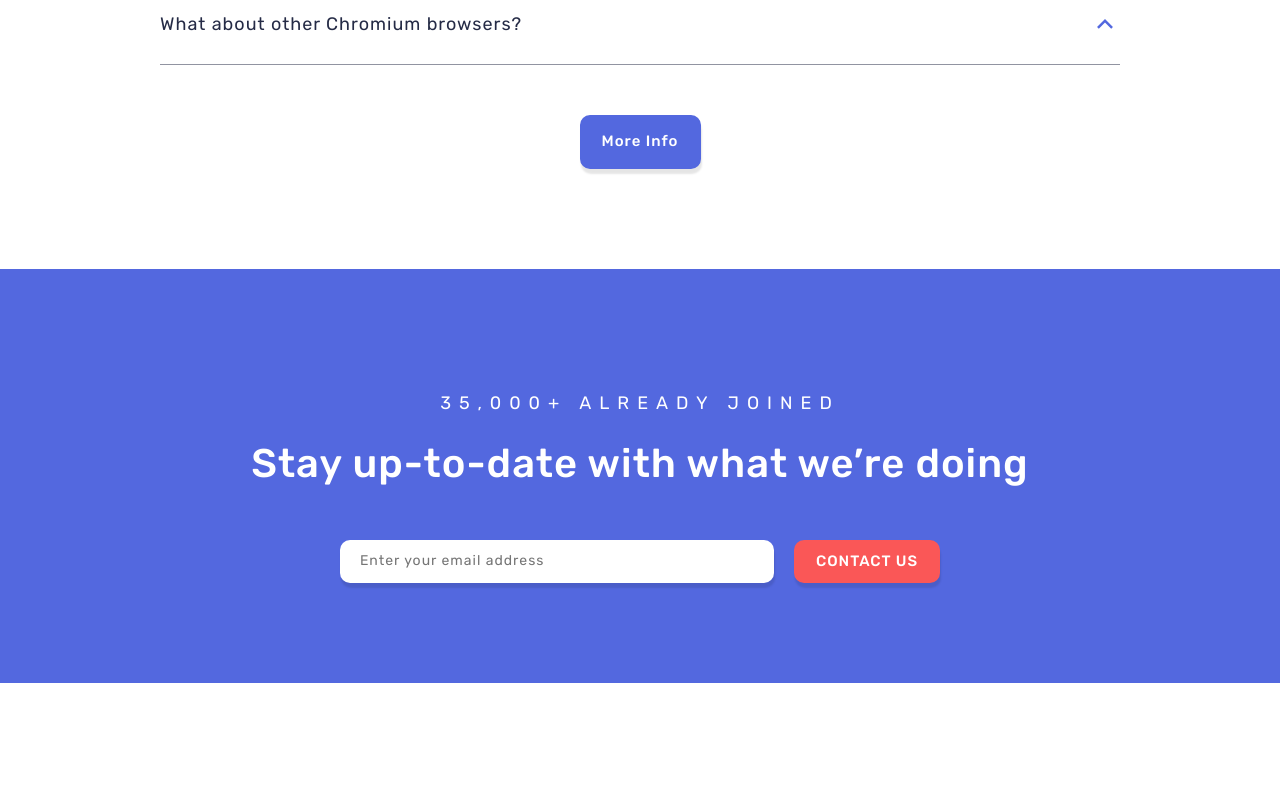
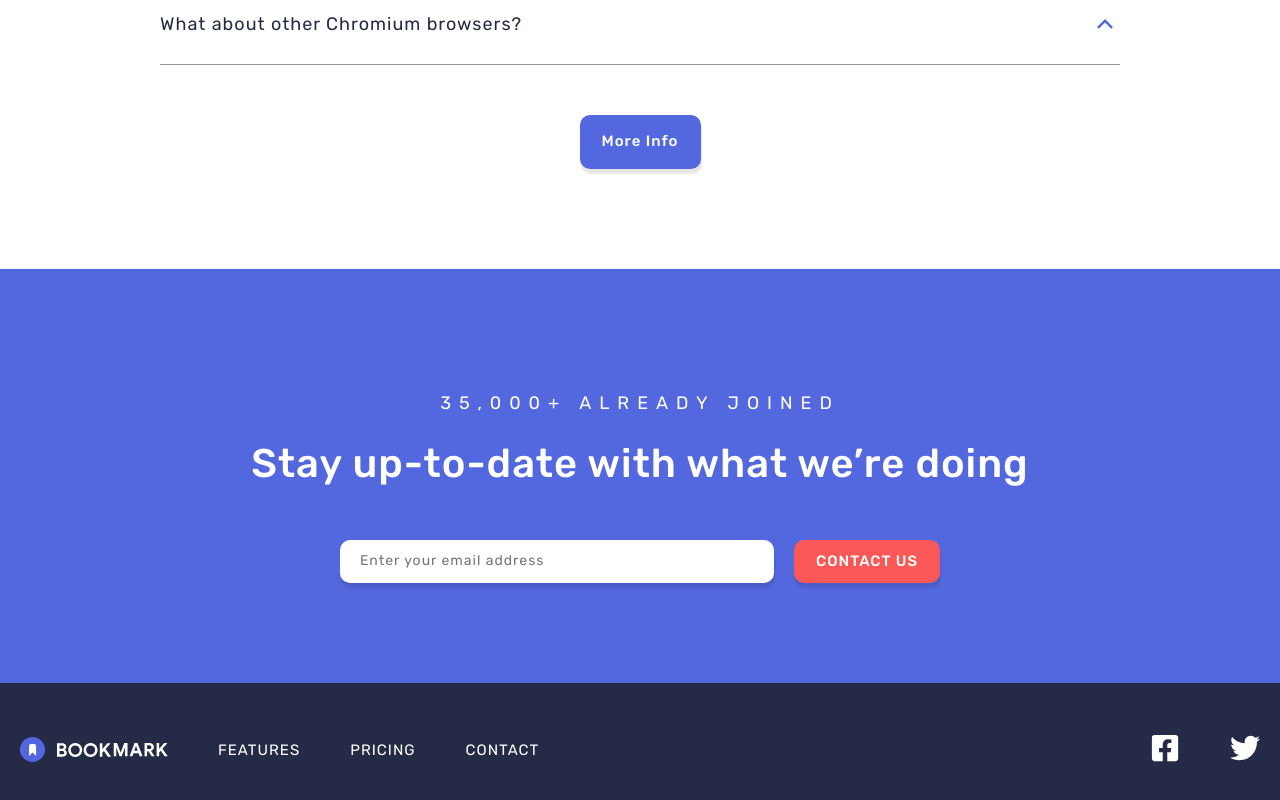
Before and after one commit to habibdev96/FEM-bookmark-landing-page, a React (Create React App) app: page / in a window 1280 px wide. Shown: the part 3090-3890 px from the top of the page. Before the commit the page ends 3773 px from the top, so only its background shows below. Built offline with nearby package versions, Linux system fonts and the light colour scheme.

Commit message:
created footer

```diff
--- a/src/App.js
+++ b/src/App.js
@@ -5,6 +5,7 @@ import Features from "./components/Features";
 import Downloads from "./components/Downloads";
 import Faqs from "./components/Faqs";
 import Cta from "./components/Cta";
+import Footer from "./components/Footer";
 
 const App = () => {
   return (
@@ -18,6 +19,7 @@ const App = () => {
         <Faqs />
         <Cta />
       </main>
+      <Footer />
     </>
   );
 };
--- /dev/null
+++ b/src/components/Footer.js
@@ -0,0 +1,75 @@
+import styled from "styled-components";
+import { sectionSpacingSm, maxWidthLg } from "../abstracts/Mixins";
+import logoLight from "../assets/logo-light-bookmark.svg";
+import NavLink from "./styledElements/NavLink";
+import { FaFacebookSquare, FaTwitter } from "react-icons/fa";
+
+const FooterContainer = styled.footer`
+  background-color: var(--darkBlue);
+`;
+
+const Container = styled.div`
+  ${maxWidthLg}
+  ${sectionSpacingSm}
+  display: flex;
+  align-items: center;
+  justify-content: space-between;
+
+  .footer-links,
+  .footer-list,
+  .footer-socials {
+    display: flex;
+    align-items: center;
+    gap: var(--gap);
+  }
+
+  .footer-icon {
+    color: var(--white);
+    font-size: var(--md);
+    transition: var(--mainTransition);
+
+    &:hover,
+    &:focus {
+      color: var(--softRed);
+    }
+  }
+`;
+
+const Footer = () => {
+  return (
+    <FooterContainer>
+      <Container>
+        <div className="footer-links">
+          <img src={logoLight} alt="bookmark logo" className="footer-logo" />
+          <ul className="footer-list">
+            <li>
+              <NavLink footer href="#!">
+                Features
+              </NavLink>
+            </li>
+            <li>
+              <NavLink footer href="#!">
+                Pricing
+              </NavLink>
+            </li>
+            <li>
+              <NavLink footer href="#!">
+                Contact
+              </NavLink>
+            </li>
+          </ul>
+        </div>
+        <div className="footer-socials">
+          <a href="#!">
+            <FaFacebookSquare className="footer-icon" />
+          </a>
+          <a href="#!">
+            <FaTwitter className="footer-icon" />
+          </a>
+        </div>
+      </Container>
+    </FooterContainer>
+  );
+};
+
+export default Footer;
--- a/src/components/styledElements/NavLink.js
+++ b/src/components/styledElements/NavLink.js
@@ -1,10 +1,11 @@
-import styled from "styled-components";
+import styled, { css } from "styled-components";
 import { textStyles } from "../../abstracts/Mixins";
 
 const NavLink = styled.a`
   ${textStyles}
   text-transform: uppercase;
   font-size: 1.5rem;
+  cursor: pointer;
   color: var(--darkBlue);
   transition: var(--mainTransition);
 
@@ -12,6 +13,17 @@ const NavLink = styled.a`
   &:focus {
     color: var(--softRed);
   }
+
+  ${({ footer }) =>
+    footer &&
+    css`
+      color: var(--white);
+
+      &:hover,
+      &:focus {
+        color: var(--softRed);
+      }
+    `}
 `;
 
 export default NavLink;
```
Also changed, not shown: src/assets/logo-light-bookmark.svg (added).
